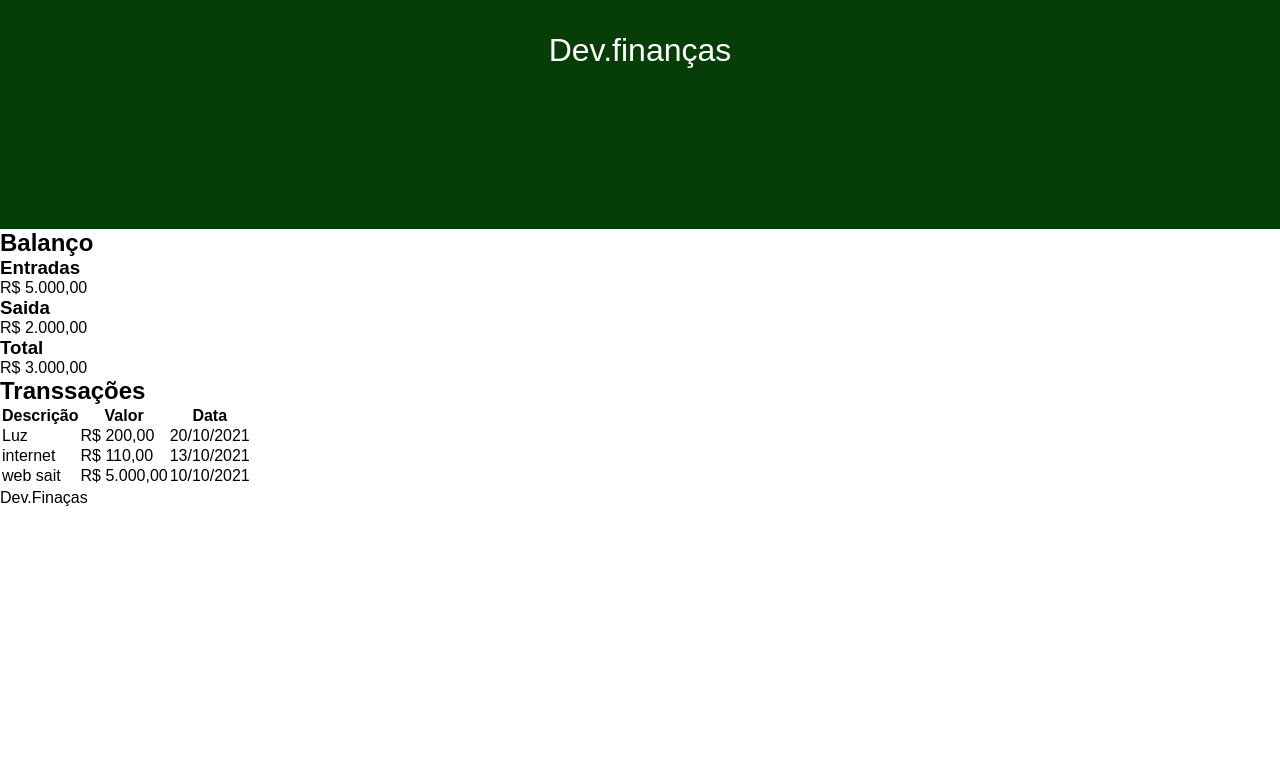
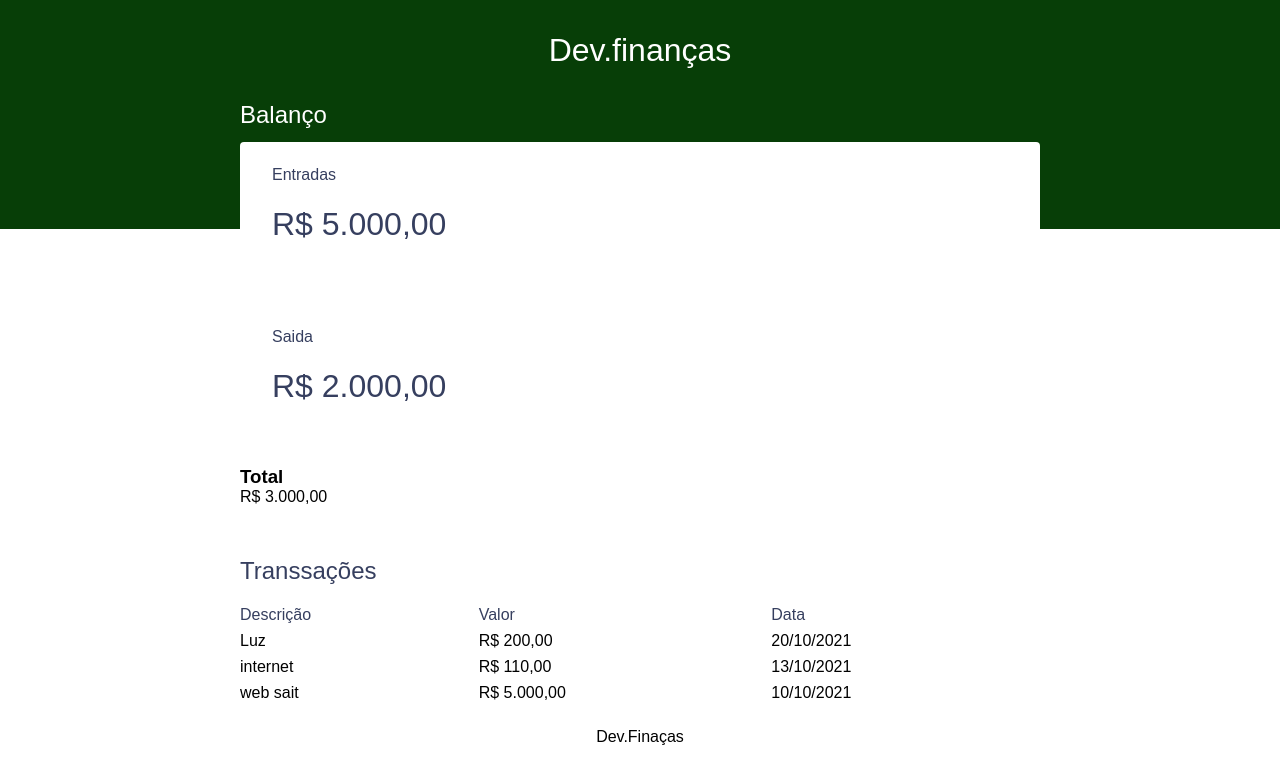
Before and after one commit to WagnerFelten19/MLW.rockeseat, a plain HTML site: page finanças/index.html in a window 1280 px wide. Drawn offline with Linux system fonts and the light colour scheme.

Commit message:
arrumando o restante da transaçao

```diff
--- a/finanças/index.html
+++ b/finanças/index.html
@@ -12,7 +12,7 @@
         <h1 id="logo">Dev.finanças</h1>
     </header>
 
-    <main>
+    <main class="conteiner">
         <section id="balanco">
             <h2>Balanço</h2>
 
@@ -26,7 +26,7 @@
                 <p>R$ 2.000,00</p>
             </div>
 
-            <div class="card">
+            <div class="card.total">
                 <h3>Total</h3>
                 <p>R$ 3.000,00</p>
             </div>
--- a/finanças/style.css
+++ b/finanças/style.css
@@ -1,3 +1,8 @@
+/*Global */
+:root{
+    --dark-blue: #363f5f ;
+}
+
 *{
     margin: 0;
     padding: 0;
@@ -7,6 +12,12 @@
 body{
     background: white;
     font-family: 'Poppins', sans-serif;
+}
+
+.conteiner{
+    width: min(90vw, 800px);
+
+    margin: auto;
 }
 
 header{
@@ -19,3 +30,72 @@ header{
     color: #fff;
     font-weight: 100;
 }
+
+/*os h */
+
+h2{
+    margin-top: 3.2rem;
+    margin-bottom: 0.8rem;
+    color: var(--dark-blue);
+    font-weight: normal;
+}
+/*Balanço  */
+#balanco{
+    margin-top: -8rem;
+}
+
+#balanco h2{
+    color: white;
+    margin-top: 0;
+}
+
+/*card */
+.card{
+    background: white;
+    padding: 1.5rem 2rem;
+    border-radius: 0.25rem;
+
+    margin-bottom: 2rem;
+
+    color: var(--dark-blue);
+}
+
+.card h3{
+    font-weight: normal;
+    font-size: 1rem;
+}
+
+.card p{
+    font-size: 2rem;
+    line-height: 3rem;
+
+    margin-top: 1rem;
+}
+
+.card.total{
+    background: #49AA26;
+    color: white;
+}
+
+/*tabela de transação */
+#data-tabela{
+    width: 100%;
+    border-spacing: 0 0.5rem;
+}
+
+table th{
+    background: white;
+    font-weight: normal;
+    text-align: left;
+    color: var(--dark-blue);
+}
+
+table td{
+    background: white;
+}
+
+/* roda pe  */
+footer p{
+    text-align: center;
+    padding: 10px;
+}
```
